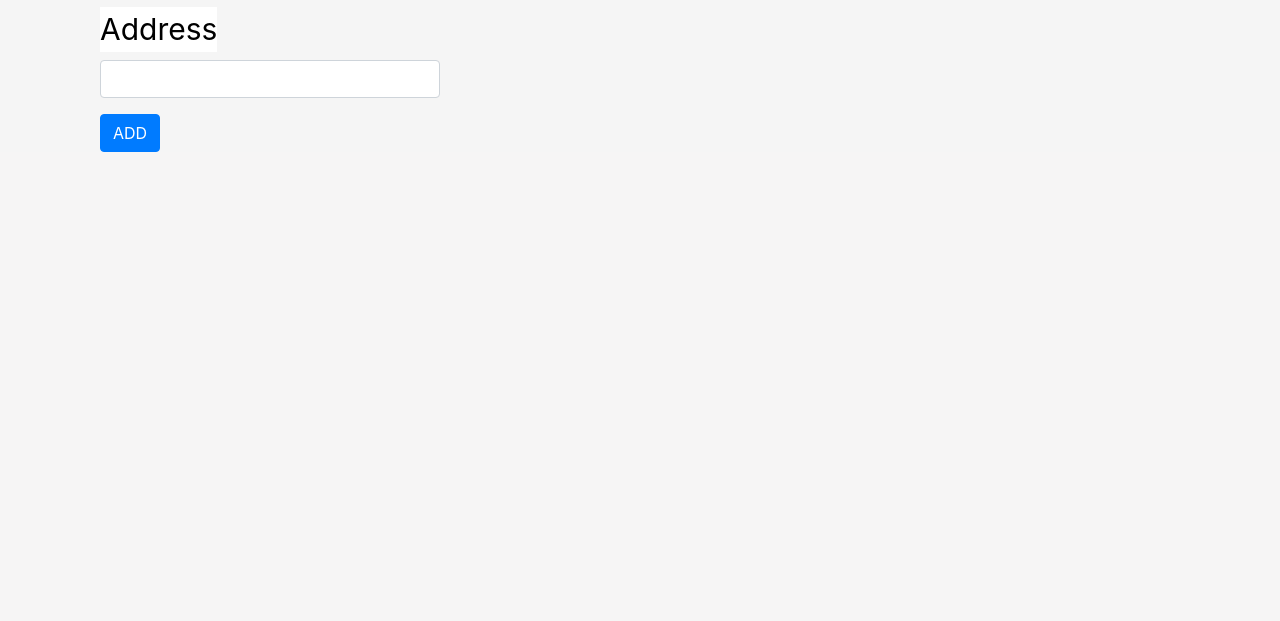
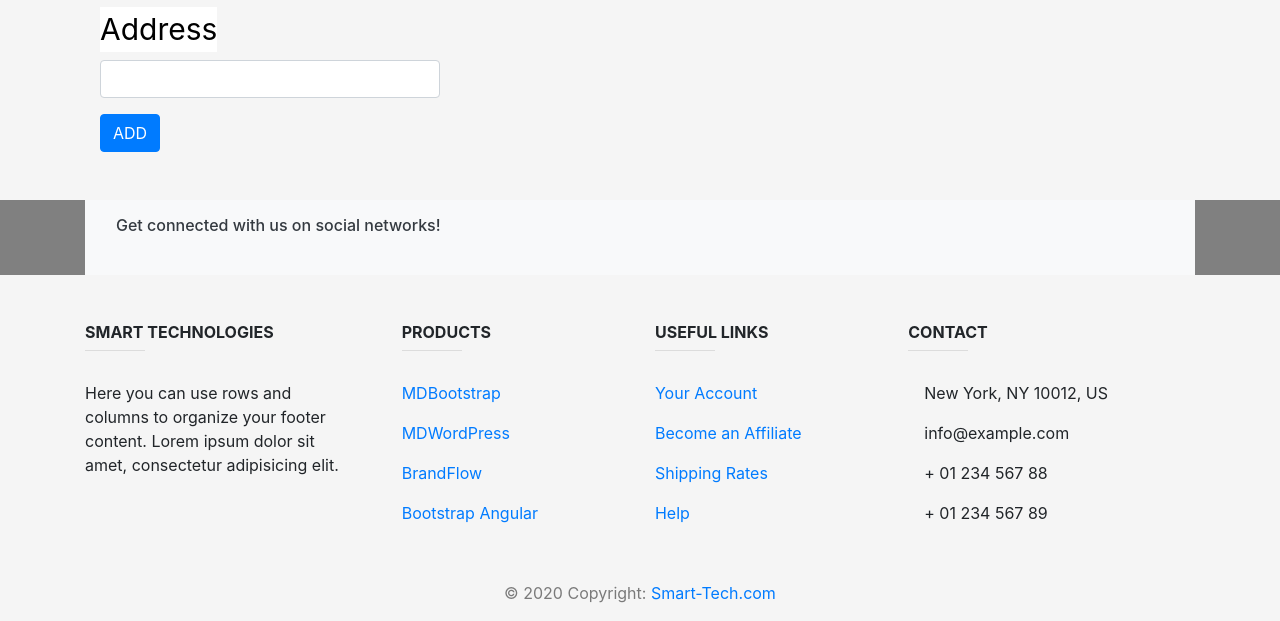
Before and after one commit to varun124150/Smartproject, a Django app: page /add/ in a window 1280 px wide. Shown: the part 984-1605 px from the top of the page. Before the commit the page ends 1136 px from the top, so only its background shows below. Run offline with Django 3.2, Linux system fonts and the light colour scheme.

Commit message:
Update base.html

```diff
--- a/employeapp/templates/base.html
+++ b/employeapp/templates/base.html
@@ -66,8 +66,156 @@
         </div>
     </section>
 
+    </br></br>
+
+    <!-- Footer -->
+<footer class="page-footer font-small blue-grey lighten-5">
+
+  <div style="background-color: gray">
+    <div class="container">
+
+      <!-- Grid row-->
+      <div class="p-3 mb-2 bg-light text-dark">
+
+        <!-- Grid column -->
+        <div class="col-md-6 col-lg-5 text-center text-md-left mb-4 mb-md-0">
+          <h6 class="mb-0">Get connected with us on social networks!</h6>
+        </div>
+        <!-- Grid column -->
+
+        <!-- Grid column -->
+        <div class="col-md-6 col-lg-7 text-center text-md-right">
+
+          <!-- Facebook -->
+          <a class="fb-ic">
+            <i class="fab fa-facebook-f white-text mr-4"> </i>
+          </a>
+          <!-- Twitter -->
+          <a class="tw-ic">
+            <i class="fab fa-twitter white-text mr-4"> </i>
+          </a>
+          <!-- Google +-->
+          <a class="gplus-ic">
+            <i class="fab fa-google-plus-g white-text mr-4"> </i>
+          </a>
+          <!--Linkedin -->
+          <a class="li-ic">
+            <i class="fab fa-linkedin-in white-text mr-4"> </i>
+          </a>
+          <!--Instagram-->
+          <a class="ins-ic">
+            <i class="fab fa-instagram white-text"> </i>
+          </a>
+
+        </div>
+        <!-- Grid column -->
+
+      </div>
+      <!-- Grid row-->
+
+    </div>
+  </div>
+
+  <!-- Footer Links -->
+  <div class="container text-center text-md-left mt-5">
+
+    <!-- Grid row -->
+    <div class="row mt-3 dark-grey-text">
+
+      <!-- Grid column -->
+      <div class="col-md-3 col-lg-4 col-xl-3 mb-4">
+
+        <!-- Content -->
+        <h6 class="text-uppercase font-weight-bold">Smart Technologies</h6>
+        <hr class="teal accent-3 mb-4 mt-0 d-inline-block mx-auto" style="width: 60px;">
+        <p>Here you can use rows and columns to organize your footer content. Lorem ipsum dolor sit amet,
+          consectetur
+          adipisicing elit.</p>
+
+      </div>
+      <!-- Grid column -->
+
+      <!-- Grid column -->
+      <div class="col-md-2 col-lg-2 col-xl-2 mx-auto mb-4">
+
+        <!-- Links -->
+        <h6 class="text-uppercase font-weight-bold">Products</h6>
+        <hr class="teal accent-3 mb-4 mt-0 d-inline-block mx-auto" style="width: 60px;">
+        <p>
+          <a class="dark-grey-text" href="#!">MDBootstrap</a>
+        </p>
+        <p>
+          <a class="dark-grey-text" href="#!">MDWordPress</a>
+        </p>
+        <p>
+          <a class="dark-grey-text" href="#!">BrandFlow</a>
+        </p>
+        <p>
+          <a class="dark-grey-text" href="#!">Bootstrap Angular</a>
+        </p>
+
+      </div>
+      <!-- Grid column -->
+
+      <!-- Grid column -->
+      <div class="col-md-3 col-lg-2 col-xl-2 mx-auto mb-4">
+
+        <!-- Links -->
+        <h6 class="text-uppercase font-weight-bold">Useful links</h6>
+        <hr class="teal accent-3 mb-4 mt-0 d-inline-block mx-auto" style="width: 60px;">
+        <p>
+          <a class="dark-grey-text" href="#!">Your Account</a>
+        </p>
+        <p>
+          <a class="dark-grey-text" href="#!">Become an Affiliate</a>
+        </p>
+        <p>
+          <a class="dark-grey-text" href="#!">Shipping Rates</a>
+        </p>
+        <p>
+          <a class="dark-grey-text" href="#!">Help</a>
+        </p>
+
+      </div>
+      <!-- Grid column -->
+
+      <!-- Grid column -->
+      <div class="col-md-4 col-lg-3 col-xl-3 mx-auto mb-md-0 mb-4">
+
+        <!-- Links -->
+        <h6 class="text-uppercase font-weight-bold">Contact</h6>
+        <hr class="teal accent-3 mb-4 mt-0 d-inline-block mx-auto" style="width: 60px;">
+        <p>
+          <i class="fas fa-home mr-3"></i> New York, NY 10012, US</p>
+        <p>
+          <i class="fas fa-envelope mr-3"></i> info@example.com</p>
+        <p>
+          <i class="fas fa-phone mr-3"></i> + 01 234 567 88</p>
+        <p>
+          <i class="fas fa-print mr-3"></i> + 01 234 567 89</p>
+
+      </div>
+      <!-- Grid column -->
+
+    </div>
+    <!-- Grid row -->
+
+  </div>
+  <!-- Footer Links -->
+
+  <!-- Copyright -->
+  <div class="footer-copyright text-center text-black-50 py-3">© 2020 Copyright:
+    <a class="dark-grey-text" href="https://mdbootstrap.com/"> Smart-Tech.com</a>
+  </div>
+  <!-- Copyright -->
+
+</footer>
+<!-- Footer -->
+
 
 </div>
+
+
   <style>
     .content-banner{
         color:#ffffff;
```
